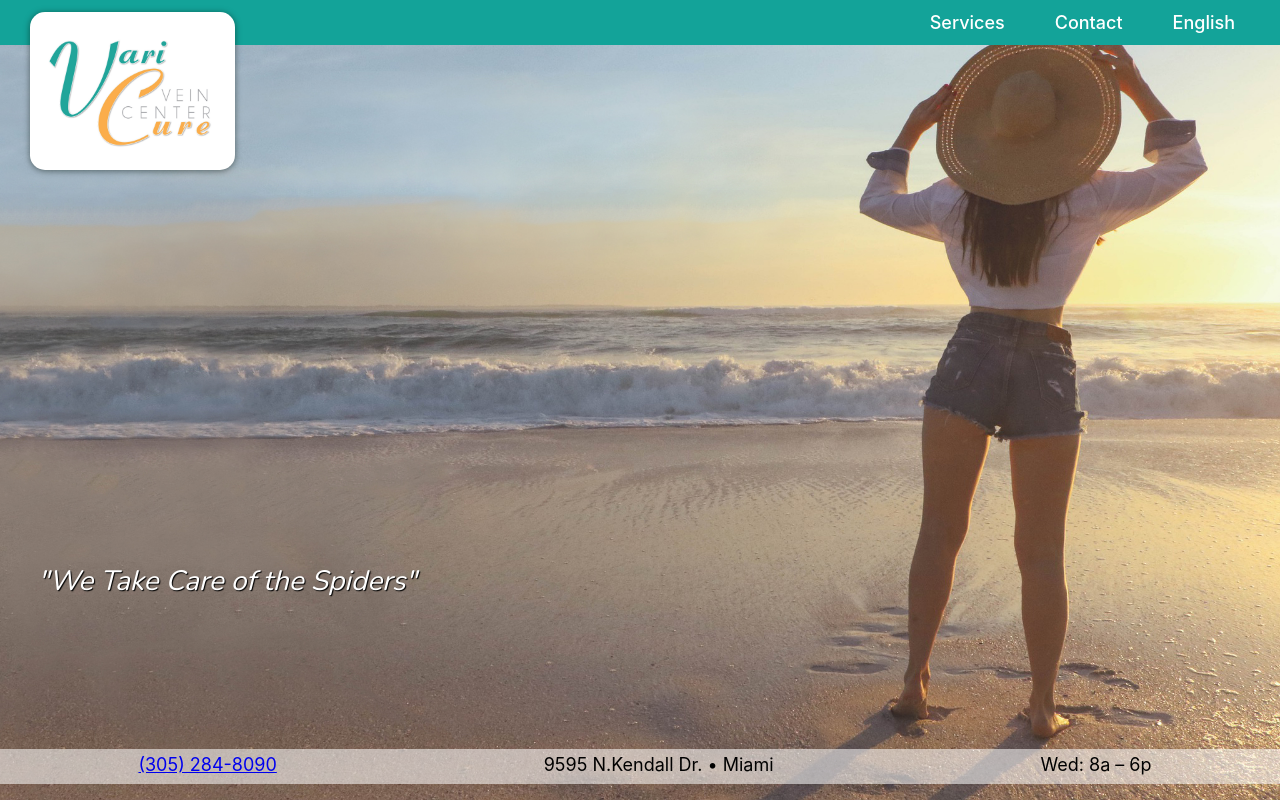
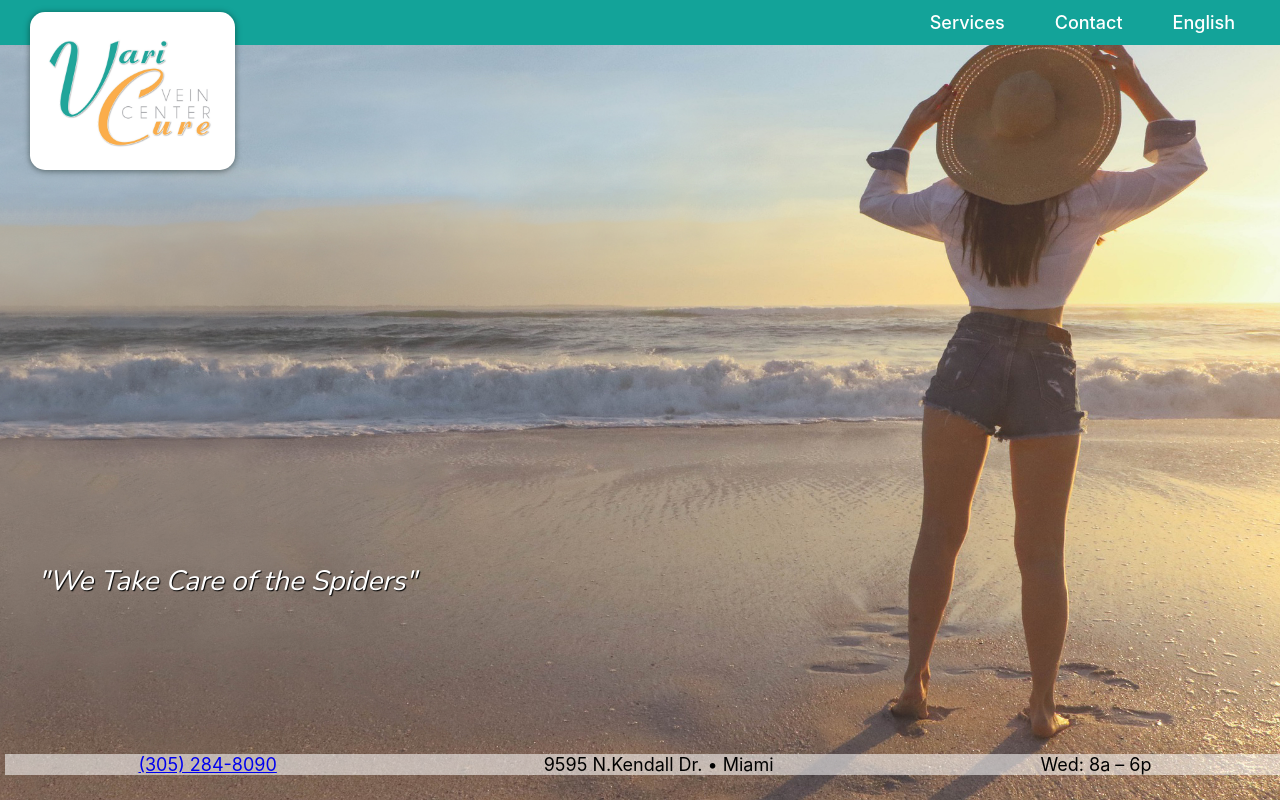
Before and after one commit to GregRoques/Varicure-Vein-Center, a React (Create React App) app: page / in a window 1280 px wide. Built offline with nearby package versions, Linux system fonts and the light colour scheme; no server answers; a web font is replaced by a local one.

Commit message:
getting there

```diff
--- a/src/Layout/HOC/Layout.js
+++ b/src/Layout/HOC/Layout.js
@@ -2,17 +2,26 @@ import React from "react";
 import Aux from "./Aux";
 import Header from "../HeaderFooter/Header";
 import Footer from "../HeaderFooter/Footer";
+import { css } from "emotion";
 
 const Layout = props => {
     const loginOmit = window.location.pathname === "/admin-login";
     const contact = window.location.pathname === "/contact";
+    const home = window.location.pathname === "/";
+    let backgroundColor = css`background-color: rgb(255,255,255,0.55);`;
+    if (home) {
+        backgroundColor = css`background-color: rgb(255,255,255,0.55);`;
+    } else {
+        backgroundColor = css`background-color: rgb(255,255,255);`;
+    };
+
     return (
         <div>
             { !loginOmit ? <Header /> : null }
             <Aux>
                 { props.children }
             </Aux>
-            { loginOmit || contact ? null : <Footer/> }
+            { loginOmit || contact ? null : <Footer background={backgroundColor}/> }
         </div>
     );
 };
--- a/src/Layout/HeaderFooter/CSS/footer.module.css
+++ b/src/Layout/HeaderFooter/CSS/footer.module.css
@@ -3,7 +3,6 @@
     padding: 5px;
     width: 100%;
     height: 25px;
-    background-color: rgb(255,255,255,0.55);
     bottom: 2%;
     opacity:0;
     animation-name: fadeIn;
--- a/src/Layout/HeaderFooter/Footer.js
+++ b/src/Layout/HeaderFooter/Footer.js
@@ -15,10 +15,11 @@ if (dayNum === 5) {
     time = "8a – 6p";
 };
 
-const Footer = () => {
+const Footer = props => {
+    const cssJoin = [props.background, cssFooter.grid];
     return (
         <div className={ cssFooter.footerContainer }>
-            <div className={cssFooter.grid}>
+            <div className={cssJoin.join(" ")}>
                 <div>
                     <a href="tel:305-284-8090">(305) 284-8090</a>
                 </div>
```
